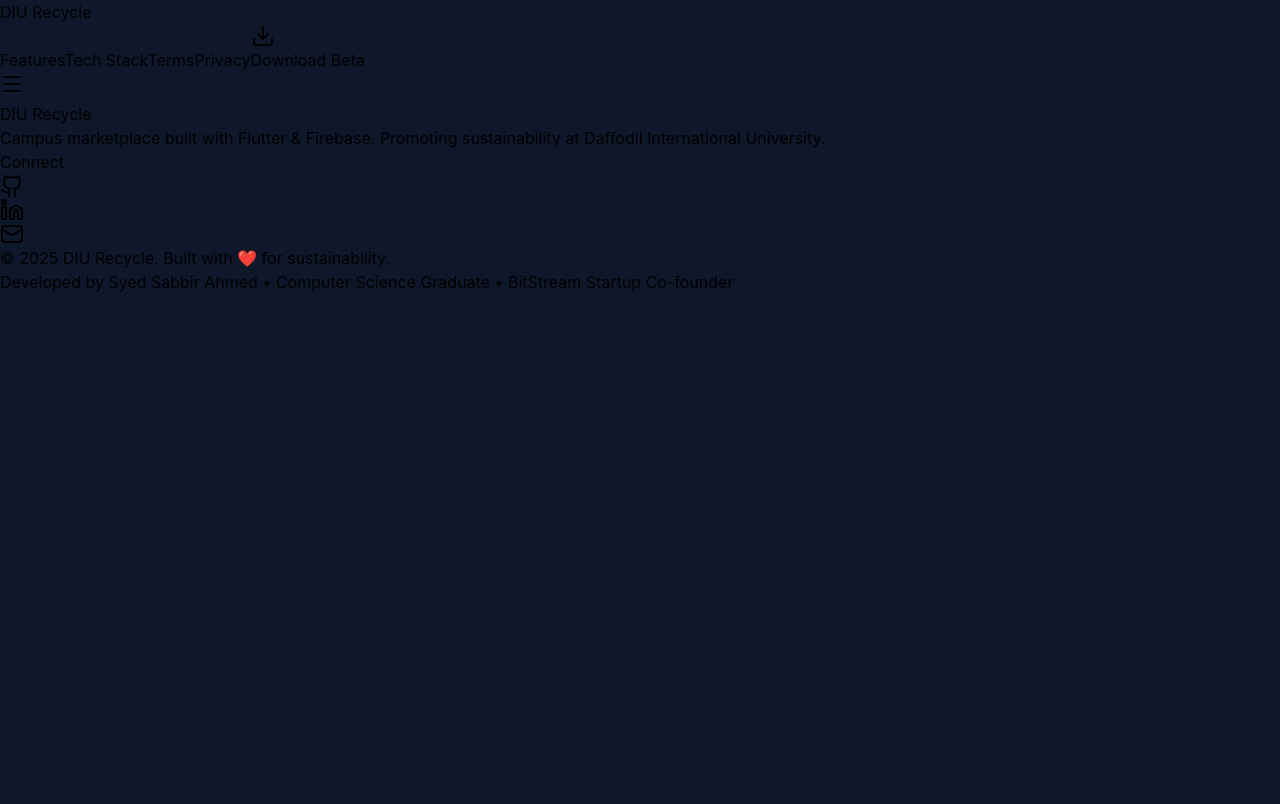
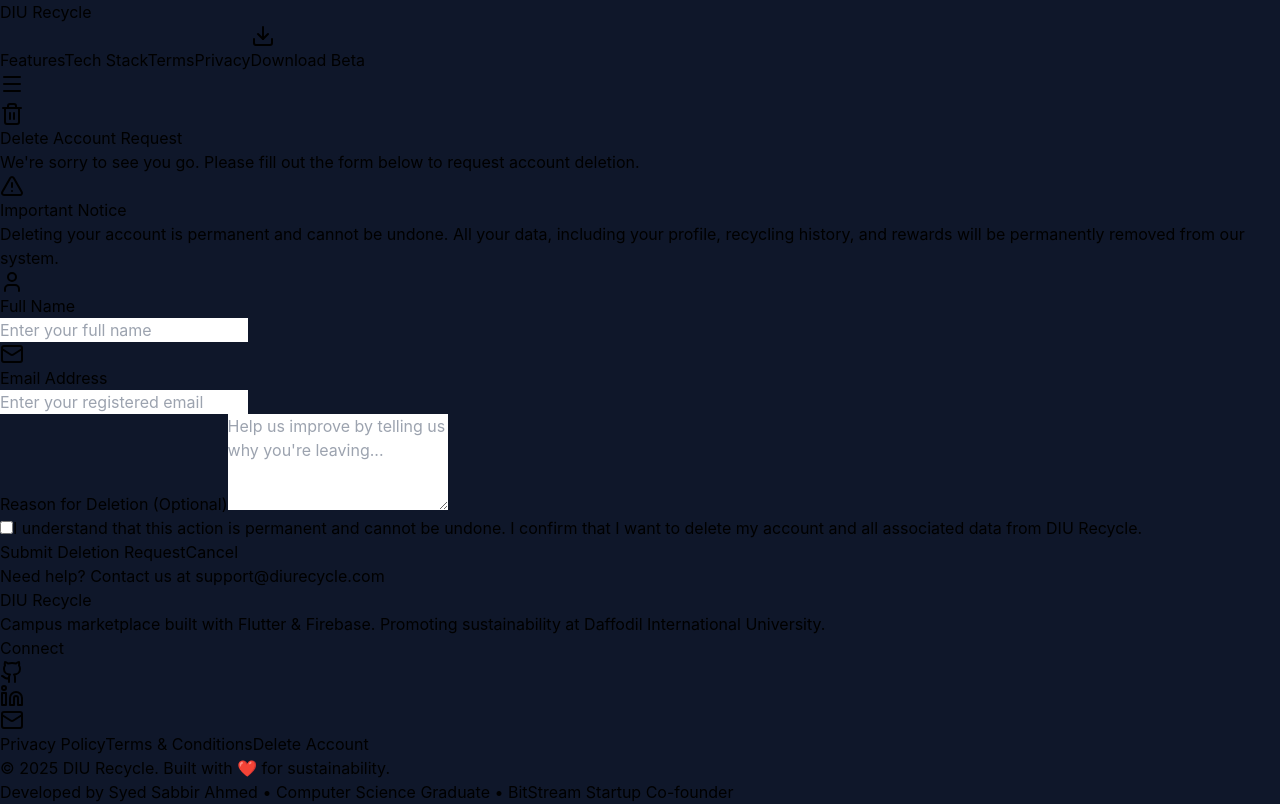
Before and after one commit to syedsabbir-git/diurecycle, a React (Vite) app: page /delete-account in a window 1280 px wide. Built offline with nearby package versions, Linux system fonts and the light colour scheme.

Commit message:
Add account deletion request page with route and footer link

```diff
--- a/src/App.jsx
+++ b/src/App.jsx
@@ -4,6 +4,7 @@
 import Home from './pages/Home';
 import TermsAndConditions from './pages/TermsAndConditions';
 import PrivacyPolicy from './pages/PrivacyPolicy';
+import DeleteAccount from './pages/DeleteAccount';
 
 function App() {
   return (
@@ -14,6 +15,7 @@
           <Route path="/" element={<Home />} />
           <Route path="/terms" element={<TermsAndConditions />} />
           <Route path="/privacy" element={<PrivacyPolicy />} />
+          <Route path="/delete-account" element={<DeleteAccount />} />
         </Routes>
         <Footer />
       </div>
--- a/src/components/Footer.jsx
+++ b/src/components/Footer.jsx
@@ -1,4 +1,5 @@
 import { Github, Linkedin, Mail } from 'lucide-react';
+import { Link } from 'react-router-dom';
 
 function Footer() {
   return (
@@ -52,6 +53,17 @@
 
         {/* Bottom */}
         <div className="border-t border-gray-800 pt-8 text-center text-gray-500">
+          <div className="flex justify-center gap-6 mb-4 text-sm">
+            <Link to="/privacy" className="hover:text-emerald-500 transition-colors">
+              Privacy Policy
+            </Link>
+            <Link to="/terms" className="hover:text-emerald-500 transition-colors">
+              Terms & Conditions
+            </Link>
+            <Link to="/delete-account" className="hover:text-red-500 transition-colors">
+              Delete Account
+            </Link>
+          </div>
           <p>© 2025 DIU Recycle. Built with ❤️ for sustainability.</p>
           <p className="text-sm mt-2">Developed by Syed Sabbir Ahmed • Computer Science Graduate • BitStream Startup Co-founder</p>
         </div>
--- /dev/null
+++ b/src/pages/DeleteAccount.jsx
@@ -0,0 +1,209 @@
+import { useState } from 'react';
+import { motion } from 'framer-motion';
+import { Trash2, AlertTriangle, Mail, User } from 'lucide-react';
+
+const DeleteAccount = () => {
+  const [formData, setFormData] = useState({
+    name: '',
+    email: '',
+    reason: '',
+    confirmation: false
+  });
+  const [submitted, setSubmitted] = useState(false);
+
+  const handleChange = (e) => {
+    const { name, value, type, checked } = e.target;
+    setFormData(prev => ({
+      ...prev,
+      [name]: type === 'checkbox' ? checked : value
+    }));
+  };
+
+  const handleSubmit = (e) => {
+    e.preventDefault();
+    // Here you would typically send the request to your backend
+    console.log('Account deletion request:', formData);
+    setSubmitted(true);
+  };
+
+  return (
+    <div className="min-h-screen pt-20 pb-16 px-4">
+      <div className="max-w-3xl mx-auto">
+        <motion.div
+          initial={{ opacity: 0, y: 20 }}
+          animate={{ opacity: 1, y: 0 }}
+          transition={{ duration: 0.6 }}
+          className="text-center mb-12"
+        >
+          <div className="inline-flex items-center justify-center w-16 h-16 bg-red-500/20 rounded-full mb-6">
+            <Trash2 className="w-8 h-8 text-red-500" />
+          </div>
+          <h1 className="text-4xl md:text-5xl font-bold mb-4">
+            Delete Account Request
+          </h1>
+          <p className="text-gray-400 text-lg">
+            We're sorry to see you go. Please fill out the form below to request account deletion.
+          </p>
+        </motion.div>
+
+        {!submitted ? (
+          <motion.div
+            initial={{ opacity: 0, y: 20 }}
+            animate={{ opacity: 1, y: 0 }}
+            transition={{ duration: 0.6, delay: 0.2 }}
+            className="bg-gray-800/50 backdrop-blur-sm rounded-2xl p-8 border border-gray-700"
+          >
+            {/* Warning Alert */}
+            <div className="bg-red-500/10 border border-red-500/30 rounded-lg p-4 mb-6 flex items-start gap-3">
+              <AlertTriangle className="w-6 h-6 text-red-500 flex-shrink-0 mt-0.5" />
+              <div>
+                <h3 className="text-red-500 font-semibold mb-1">Important Notice</h3>
+                <p className="text-gray-300 text-sm">
+                  Deleting your account is permanent and cannot be undone. All your data, including your profile,
+                  recycling history, and rewards will be permanently removed from our system.
+                </p>
+              </div>
+            </div>
+
+            <form onSubmit={handleSubmit} className="space-y-6">
+              {/* Name Field */}
+              <div>
+                <label htmlFor="name" className="block text-sm font-medium text-gray-300 mb-2">
+                  <div className="flex items-center gap-2">
+                    <User className="w-4 h-4" />
+                    Full Name
+                  </div>
+                </label>
+                <input
+                  type="text"
+                  id="name"
+                  name="name"
+                  value={formData.name}
+                  onChange={handleChange}
+                  required
+                  className="w-full px-4 py-3 bg-gray-900/50 border border-gray-600 rounded-lg focus:outline-none focus:ring-2 focus:ring-green-500 text-white"
+                  placeholder="Enter your full name"
+                />
+              </div>
+
+              {/* Email Field */}
+              <div>
+                <label htmlFor="email" className="block text-sm font-medium text-gray-300 mb-2">
+                  <div className="flex items-center gap-2">
+                    <Mail className="w-4 h-4" />
+                    Email Address
+                  </div>
+                </label>
+                <input
+                  type="email"
+                  id="email"
+                  name="email"
+                  value={formData.email}
+                  onChange={handleChange}
+                  required
+                  className="w-full px-4 py-3 bg-gray-900/50 border border-gray-600 rounded-lg focus:outline-none focus:ring-2 focus:ring-green-500 text-white"
+                  placeholder="Enter your registered email"
+                />
+              </div>
+
+              {/* Reason Field */}
+              <div>
+                <label htmlFor="reason" className="block text-sm font-medium text-gray-300 mb-2">
+                  Reason for Deletion (Optional)
+                </label>
+                <textarea
+                  id="reason"
+                  name="reason"
+                  value={formData.reason}
+                  onChange={handleChange}
+                  rows="4"
+                  className="w-full px-4 py-3 bg-gray-900/50 border border-gray-600 rounded-lg focus:outline-none focus:ring-2 focus:ring-green-500 text-white resize-none"
+                  placeholder="Help us improve by telling us why you're leaving..."
+                />
+              </div>
+
+              {/* Confirmation Checkbox */}
+              <div className="flex items-start gap-3">
+                <input
+                  type="checkbox"
+                  id="confirmation"
+                  name="confirmation"
+                  checked={formData.confirmation}
+                  onChange={handleChange}
+                  required
+                  className="mt-1 w-4 h-4 bg-gray-900 border-gray-600 rounded focus:ring-2 focus:ring-green-500"
+                />
+                <label htmlFor="confirmation" className="text-sm text-gray-300">
+                  I understand that this action is permanent and cannot be undone. I confirm that I want to
+                  delete my account and all associated data from DIU Recycle.
+                </label>
+              </div>
+
+              {/* Submit Button */}
+              <div className="flex gap-4 pt-4">
+                <button
+                  type="submit"
+                  disabled={!formData.confirmation}
+                  className="flex-1 bg-red-500 hover:bg-red-600 disabled:bg-gray-600 disabled:cursor-not-allowed text-white font-semibold py-3 px-6 rounded-lg transition-colors duration-300"
+                >
+                  Submit Deletion Request
+                </button>
+                <button
+                  type="button"
+                  onClick={() => window.history.back()}
+                  className="flex-1 bg-gray-700 hover:bg-gray-600 text-white font-semibold py-3 px-6 rounded-lg transition-colors duration-300"
+                >
+                  Cancel
+                </button>
+              </div>
+            </form>
+          </motion.div>
+        ) : (
+          <motion.div
+            initial={{ opacity: 0, scale: 0.95 }}
+            animate={{ opacity: 1, scale: 1 }}
+            transition={{ duration: 0.5 }}
+            className="bg-gray-800/50 backdrop-blur-sm rounded-2xl p-8 border border-gray-700 text-center"
+          >
+            <div className="inline-flex items-center justify-center w-16 h-16 bg-green-500/20 rounded-full mb-6">
+              <Mail className="w-8 h-8 text-green-500" />
+            </div>
+            <h2 className="text-2xl font-bold mb-4">Request Submitted</h2>
+            <p className="text-gray-400 mb-6">
+              Your account deletion request has been received. We'll process your request within 24-48 hours
+              and send a confirmation email to <span className="text-green-500 font-semibold">{formData.email}</span>.
+            </p>
+            <p className="text-gray-500 text-sm mb-6">
+              If you change your mind, please contact our support team immediately.
+            </p>
+            <button
+              onClick={() => window.location.href = '/'}
+              className="bg-green-500 hover:bg-green-600 text-white font-semibold py-3 px-8 rounded-lg transition-colors duration-300"
+            >
+              Return to Home
+            </button>
+          </motion.div>
+        )}
+
+        {/* Additional Information */}
+        {!submitted && (
+          <motion.div
+            initial={{ opacity: 0 }}
+            animate={{ opacity: 1 }}
+            transition={{ duration: 0.6, delay: 0.4 }}
+            className="mt-8 text-center text-gray-400 text-sm"
+          >
+            <p>
+              Need help? Contact us at{' '}
+              <a href="mailto:support@diurecycle.com" className="text-green-500 hover:underline">
+                support@diurecycle.com
+              </a>
+            </p>
+          </motion.div>
+        )}
+      </div>
+    </div>
+  );
+};
+
+export default DeleteAccount;
```
